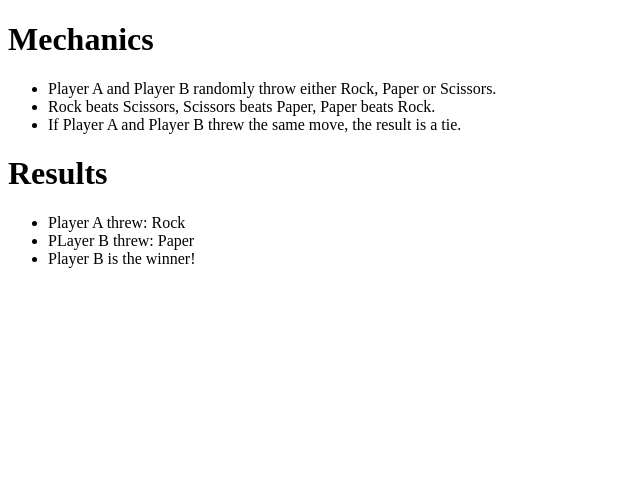
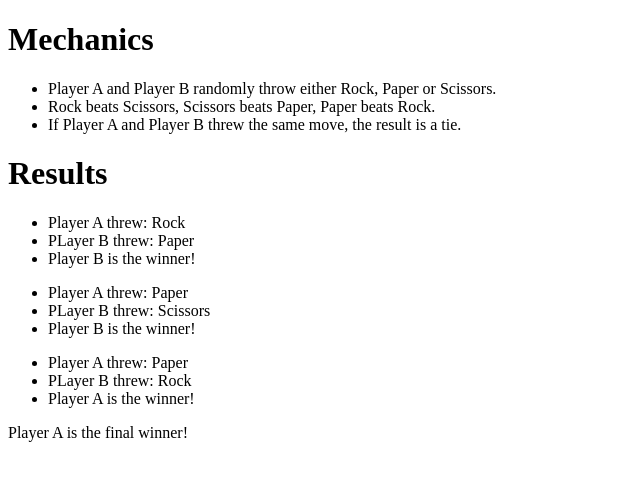
Before and after one commit to JacquiFreeElectron/e2, a PHP site: page / in a window 1280 px wide. Shown: the top 481 px of the page, without its empty margins (0-640 px from the left). Run offline with PHP 8.4, Linux system fonts and the light colour scheme.

Commit message:
make this game a best of three game

```diff
--- a/p1/index-view.php
+++ b/p1/index-view.php
@@ -23,6 +23,7 @@
     </ul>
 
     <?php } ?>
+    <p><?php echo $finalResult ?></p>
 
 
 </body>
--- a/p1/index.php
+++ b/p1/index.php
@@ -2,20 +2,23 @@
 
 // Create an array, with three elements: Rock, Paper, Scissors
 $throws = ['Rock','Paper','Scissors'];
-// + Player A and Player B choose a random element from the array respectively
+for ($i = 0; $i < 3; $i++) {
+    // Player A and Player B choose a random element from the array respectively
     $playerA = $throws[rand(0,2)];
+    $countA = 0;
     $playerB = $throws[rand(0,2)];
+    $countB = 0;
     // Comparing the elements that Player A and Player B chose to pick the winner
     // if Player A and Player B chose the same thing, they tie
-if ($playerA == $playerB){
+    if ($playerA == $playerB) {
         $result = "Tie!";
     } else {
         // The rule is: Rock beats Scissors, Scissors beats Paper, Paper beats Rock
         if ((($playerA == 'Rock') && ($playerB == 'Paper')) || (($playerA == 'Paper') && ($playerB =='Scissors')) || (($playerA == 'Scissors') && ($playerB == 'Rock'))) {
-        $result = "Player B is the winner!";
+            $result = "Player B is the winner!"; $countB++;
         } else {
             if ((($playerB == 'Rock') && ($playerA == 'Paper')) || (($playerB == 'Paper') && ($playerA =='Scissors')) || (($playerB == 'Scissors') && ($playerA == 'Rock'))) {
-            $result = "Player A is the winner!";
+                $result = "Player A is the winner!"; $countA++;
             }
         }
     }
@@ -26,5 +29,17 @@ $results [] = [
         'playerB' => $playerB,
         'result' => $result
     ];
+}
+// Best of three！
+if ( $countA > $countB ){
+    $finalResult = "Player A is the final winner!";
+} else {
+    if ( $countA == $countB ){
+        $finalResult = "Tie!";
+    } else {
+        $finalResult= "Player B is the final winner!";
+    }
+}
+
 
 require 'index-view.php';
```
Also changed, not shown: p1/README.md. Lines whose indentation alone changed are shown as unchanged.
